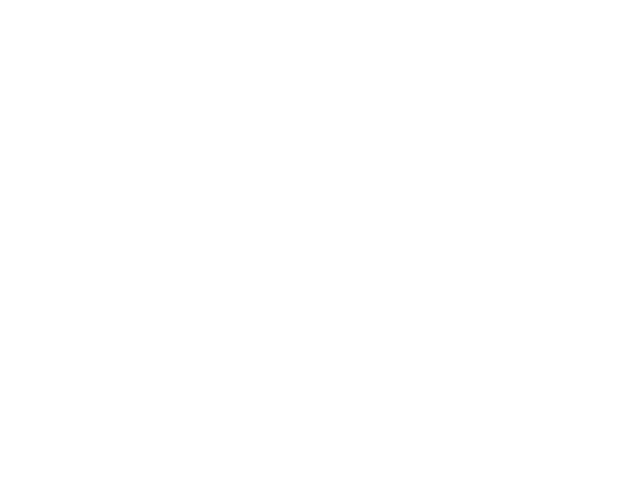
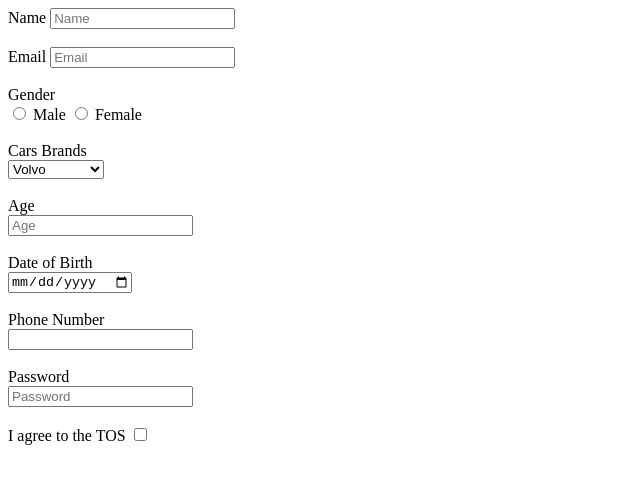
Before and after one commit to acciojob/signup-form-car-PRAD0509, a website: page main.html in a window 1280 px wide. Shown: the whole page, without its empty margins (0-640 px from the left). Drawn offline with Linux system fonts and the light colour scheme.

Commit message:
created a submission

```diff
--- a/main.html
+++ b/main.html
@@ -10,7 +10,48 @@
 	<!-- the entire body must be written by student -->
     <script type="text/javascript" src="./script.js">
 </script>
+<form action="#">
+        <label for="name">Name</label>
+        <input type="text" id="name" placeholder="Name" required>
+        <br>
+        <br>
+        <label for="">Email</label>
+        <input type="email" id="email" placeholder="Email" required>
+        <br>
+        <br>
+        <label for="">Gender</label>
+        <br>
+        <input type="radio" name="Male" id="gender_m" required>
+        <label for="gender_m">Male</label>
+        <input type="radio" name="Female" id="gender_f" required>
+        <label for="gender_f">Female</label>
+        <br>
+        <br>
 
+        <label for="cars">Cars Brands</label><br>
+
+        <select name="cars" id="cars" required>
+            <option value="Volvo">Volvo</option>
+            <option value="Mercedes">Mercedes</option>
+            <option value="Bugatti">Bugatti</option>
+            <option value="Lamborghini">Lamborghini</option>
+        </select>
+        <br><br>
+        <label for="age">Age</label><br>
+        <input type="number" id="age" placeholder="Age" required>
+        <br><br>
+        <label for="dob">Date of Birth</label>
+        <br>
+        <input type="date" id="dob" required><br><br>
+        <label for="tel">Phone Number</label><br>
+        <input type="number" id="tel" name="phone" pattern="[0-9]{3}-[0-9]{2}-[0-9]{3}">
+        <br><br>
+        <label for="">Password</label><br>
+        <input type="password" id="password" placeholder="Password" required>
+        <br><br>
+        <label for="tos">I agree to the TOS</label>
+        <input type="checkbox" id="tos" required>
+    </form>
 </body>
 
 </html>
```
